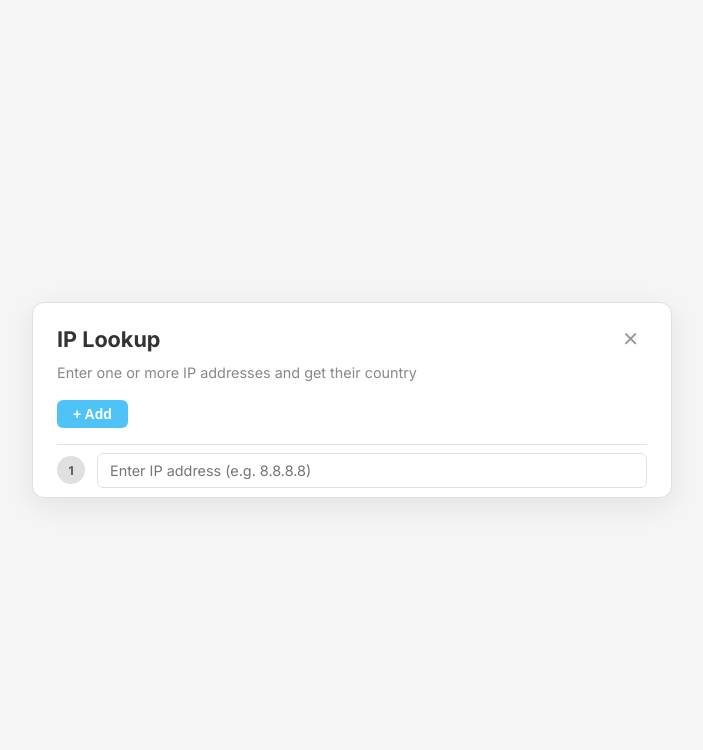
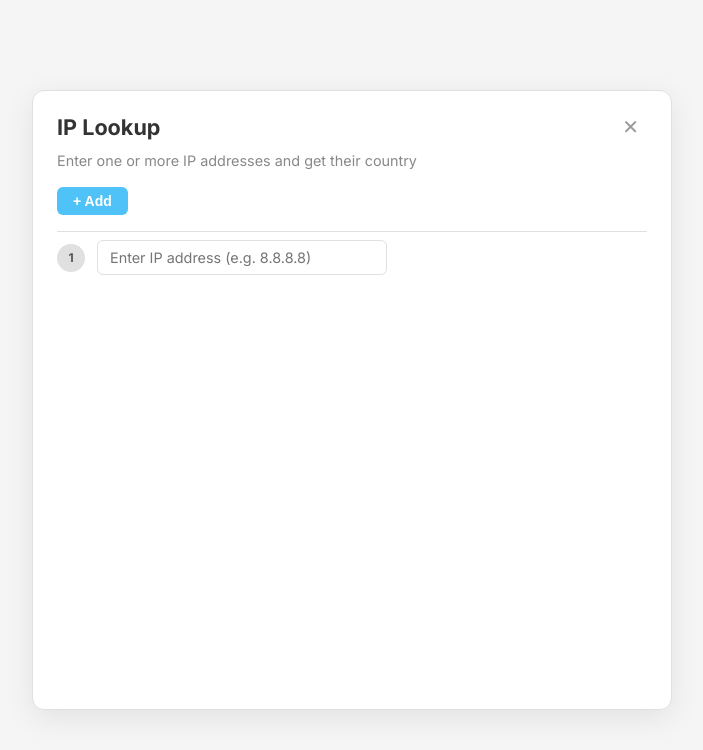
Before and after one commit to codeHamster9/IP-Lookup, a React (Vite) app: page / in a window 1280 px wide. Shown: the top 750 px of the page, without its empty margins (288-991 px from the left). Built offline with nearby package versions, Linux system fonts and the light colour scheme.

Commit message:
style: polish
Set a fixed height for IpLookupCard and adjust flex properties for IpRow's input and actions.

```diff
--- a/src/components/IpLookupCard.module.css
+++ b/src/components/IpLookupCard.module.css
@@ -6,6 +6,7 @@
   border-radius: var(--radius-card);
   box-shadow: 0 8px 30px rgba(0, 0, 0, 0.08);
   overflow: hidden;
+  height: 620px;
 }
 
 .header {
--- a/src/components/IpRow.module.css
+++ b/src/components/IpRow.module.css
@@ -20,7 +20,7 @@
 }
 
 .input {
-  flex: 1;
+  flex: 0 290px;
   min-width: 0;
   padding: 8px 12px;
   font-size: 0.9rem;
@@ -47,7 +47,7 @@
   gap: 8px;
   min-width: 160px;
   font-size: 0.875rem;
-  flex-shrink: 0;
+  flex: 1;
 }
 
 .flag {
@@ -62,6 +62,7 @@
 .time {
   color: var(--color-text-secondary);
   font-variant-numeric: tabular-nums;
+  margin-left: auto;
 }
 
 .error {
```
